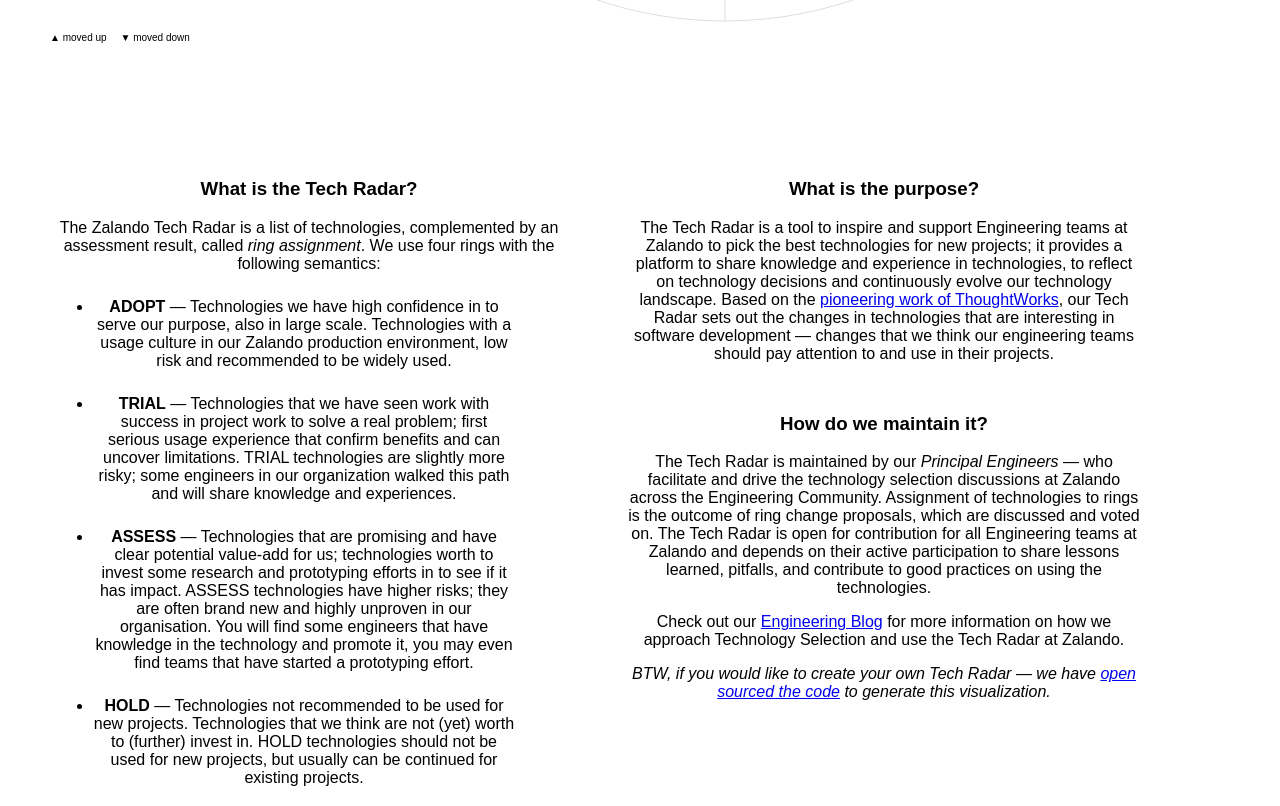
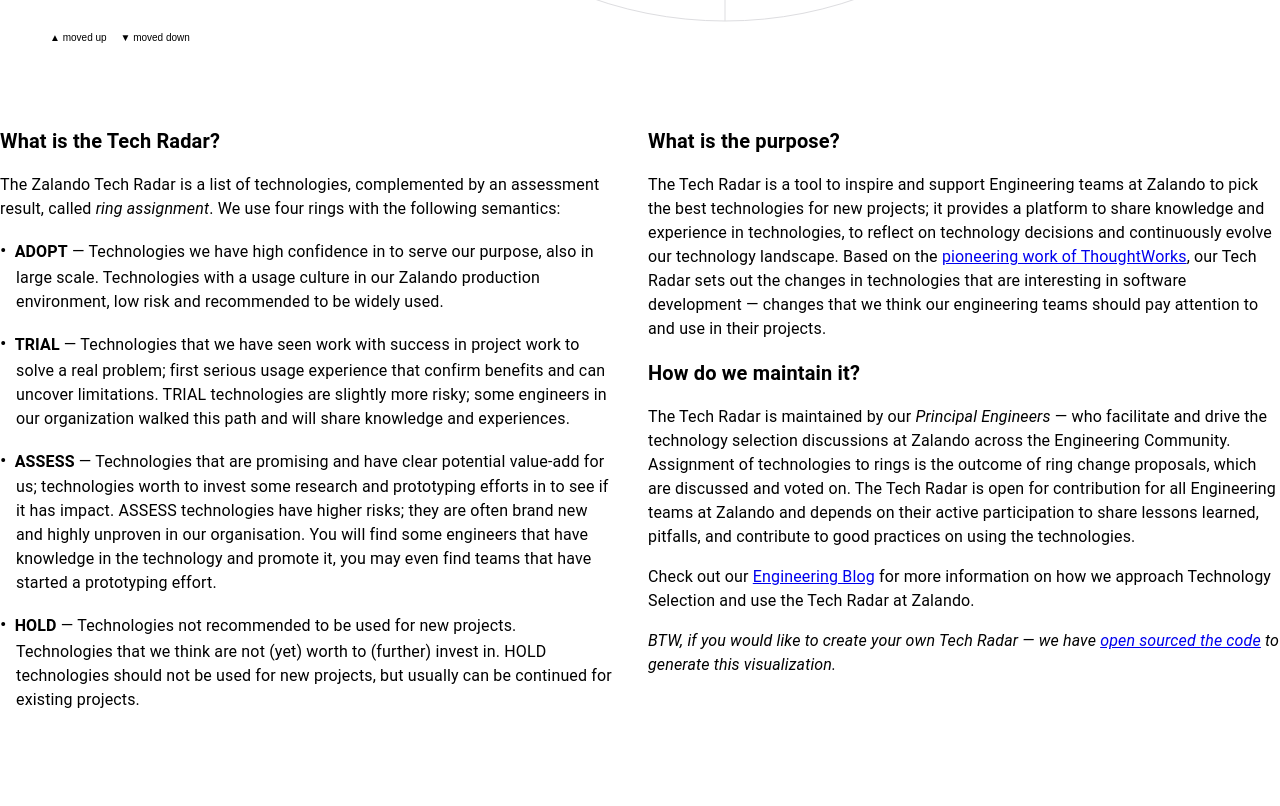
Before and after one commit to RhannaAuler/Tech-Radar-Zalando_ReactVersion, a React (Create React App) app: page / in a window 1280 px wide. Shown: the part 879-1685 px from the top of the page. After the commit the page ends 1607 px from the top, so only its background shows below. Built offline with nearby package versions, Linux system fonts and the light colour scheme.

Commit message:
Using material UI components to display the info

```diff
--- a/package.json
+++ b/package.json
@@ -8,6 +8,7 @@
     "@material-ui/core": "^4.12.4",
     "@mui/icons-material": "^5.11.16",
     "@mui/material": "^5.13.6",
+    "@mui/styles": "^5.13.2",
     "@testing-library/jest-dom": "^5.16.5",
     "@testing-library/react": "^13.4.0",
     "@testing-library/user-event": "^13.5.0",
--- a/src/infoTable.jsx
+++ b/src/infoTable.jsx
@@ -1,53 +1,82 @@
 import React from 'react';
-import Typography  from '@mui/material';
+import { makeStyles } from '@mui/styles';
+import { Grid, List, ListItem, Typography } from '@mui/material';
+
+const useStyles = makeStyles({
+    listItem: {
+        display: 'flex',
+        alignItems: 'flex-start',
+        paddingTop: 0,
+        paddingBottom: 0,
+        margin: 0,
+    },
+    bullet: {
+        marginTop: 'auto',
+        marginRight: '0.5rem',
+        marginLeft: '-1rem',
+        fontSize: '1.2rem',
+    },
+});
 
 const InformationTable = () => {
+    const classes = useStyles();
+
     return (
-        <table>
-            <tbody>
-                <tr>
-                    <td>
-                        <h3>What is the Tech Radar?</h3>
-                        <p>
+        <div style={{ display: 'flex', justifyContent: 'center', alignItems: 'center' }}>
+            <Grid
+                container
+                spacing={2}
+                direction="row"
+                width={1450}
+                display="flex"
+                justifyContent="center"
+                alignItems="flex-start"
+            >
+                <Grid item xs={6}>
+                    <Typography variant="h6" fontWeight="bold" style={{ textAlign: 'start' }} paragraph>What is the Tech Radar?</Typography>
+                    <Typography variant="body1" style={{ textAlign: 'start' }}>
                         The Zalando Tech Radar is a list of technologies, complemented by an
                         assessment result, called <em>ring assignment</em>. We use four
                         rings with the following semantics:
-                        </p>
-                        <ul>
-                            <li>
-                                <strong>ADOPT</strong> — Technologies we have high confidence in
-                                to serve our purpose, also in large scale. Technologies with a
-                                usage culture in our Zalando production environment, low risk and
-                                recommended to be widely used.
-                            </li>
-                            <li>
-                                <strong>TRIAL</strong> — Technologies that we have seen work with
-                                success in project work to solve a real problem; first serious
-                                usage experience that confirm benefits and can uncover
-                                limitations. TRIAL technologies are slightly more risky; some
-                                engineers in our organization walked this path and will share
-                                knowledge and experiences.
-                            </li>
-                            <li>
-                                <strong>ASSESS</strong> — Technologies that are promising and have
-                                clear potential value-add for us; technologies worth to invest
-                                some research and prototyping efforts in to see if it has impact.
-                                ASSESS technologies have higher risks; they are often brand new
-                                and highly unproven in our organisation. You will find some
-                                engineers that have knowledge in the technology and promote it,
-                                you may even find teams that have started a prototyping effort.
-                            </li>
-                            <li>
-                                <strong>HOLD</strong> — Technologies not recommended to be used
-                                for new projects. Technologies that we think are not (yet) worth
-                                to (further) invest in. HOLD technologies should not be used for
-                                new projects, but usually can be continued for existing projects.
-                            </li>
-                        </ul>
-                    </td>
-                    <td>
-                        <h3>What is the purpose?</h3>
-                        <p>
+                    </Typography>
+                    <List>
+                        <ListItem className={classes.listItem}>
+                            <Typography variant="body1" component="span">
+                                <span className={classes.bullet}>&bull;</span>
+                                <strong>ADOPT</strong> — Technologies we have high confidence in to serve our purpose, also in large scale.
+                                Technologies with a usage culture in our Zalando production environment, low risk and recommended to be widely used.
+                            </Typography>
+                        </ListItem>
+                        <ListItem className={classes.listItem}>
+                            <Typography variant="body1" component="span">
+                                <span className={classes.bullet}>&bull;</span>
+                                <strong>TRIAL</strong> — Technologies that we have seen work with success in project work to solve a real problem;
+                                first serious usage experience that confirm benefits and can uncover limitations. TRIAL technologies are slightly more
+                                risky; some engineers in our organization walked this path and will share knowledge and experiences.
+                            </Typography>
+                        </ListItem>
+                        <ListItem className={classes.listItem}>
+                            <Typography variant="body1" component="span">
+                                <span className={classes.bullet}>&bull;</span>
+                                <strong>ASSESS</strong> — Technologies that are promising and have clear potential value-add for us; technologies worth
+                                to invest some research and prototyping efforts in to see if it has impact. ASSESS technologies have higher risks;
+                                they are often brand new and highly unproven in our organisation. You will find some engineers that have knowledge in
+                                the technology and promote it, you may even find teams that have started a prototyping effort.
+                            </Typography>
+                        </ListItem>
+                        <ListItem className={classes.listItem}>
+                            <Typography variant="body1" component="span">
+                                <span className={classes.bullet}>&bull;</span>
+                                <strong>HOLD</strong> — Technologies not recommended to be used for new projects. Technologies that we think are not
+                                (yet) worth to (further) invest in. HOLD technologies should not be used for new projects, but usually can be continued
+                                for existing projects.
+                            </Typography>
+                        </ListItem>
+                    </List>
+                </Grid>
+                <Grid item xs={6}>
+                    <Typography variant="h6" fontWeight="bold" style={{ textAlign: 'start' }} paragraph>What is the purpose?</Typography>
+                    <Typography variant="body1" style={{ textAlign: 'start' }} paragraph>
                         The Tech Radar is a tool to inspire and support Engineering teams at
                         Zalando to pick the best technologies for new projects; it provides
                         a platform to share knowledge and experience in technologies, to
@@ -59,9 +88,9 @@
                         , our Tech Radar sets out the changes in technologies that are
                         interesting in software development — changes that we think our
                         engineering teams should pay attention to and use in their projects.
-                        </p>
-                        <h3>How do we maintain it?</h3>
-                        <p>
+                    </Typography>
+                    <Typography variant="h6" fontWeight="bold" style={{ textAlign: 'start' }} paragraph>How do we maintain it?</Typography>
+                    <Typography variant="body1" style={{ textAlign: 'start' }} paragraph>
                         The Tech Radar is maintained by our <em>Principal Engineers</em> —
                         who facilitate and drive the technology selection discussions at
                         Zalando across the Engineering Community. Assignment of technologies
@@ -70,29 +99,26 @@
                         all Engineering teams at Zalando and depends on their active
                         participation to share lessons learned, pitfalls, and contribute to
                         good practices on using the technologies.
-                            <br />
-                        </p>
-                        <p>
+                    </Typography>
+                    <Typography variant="body1" style={{ textAlign: 'start' }} paragraph>
                         Check out our{" "}
                         <a href="https://engineering.zalando.com/tags/tech-radar.html">
                             Engineering Blog
                         </a>{" "}
                         for more information on how we approach Technology Selection and use
                         the Tech Radar at Zalando.
-                        </p>
-                        <p>
-                            <em>
+                    </Typography>
+                    <Typography variant="body1" style={{ fontStyle: 'italic', textAlign: 'start' }}>
+                        {/* <em> used fontStyle instead */}
                         BTW, if you would like to create your own Tech Radar — we have{" "}
                         <a href="https://github.com/zalando/tech-radar">
                             open sourced the code
                         </a>{" "}
                         to generate this visualization.
-                            </em>
-                        </p>
-                    </td>
-                </tr>
-            </tbody>
-        </table>
+                    </Typography>
+                </Grid>
+            </Grid>
+        </div>
     );
 };
 
```
Also changed, not shown: 1 other file (tests, documents, lock files or other folders). Lines whose indentation alone changed are shown as unchanged.
